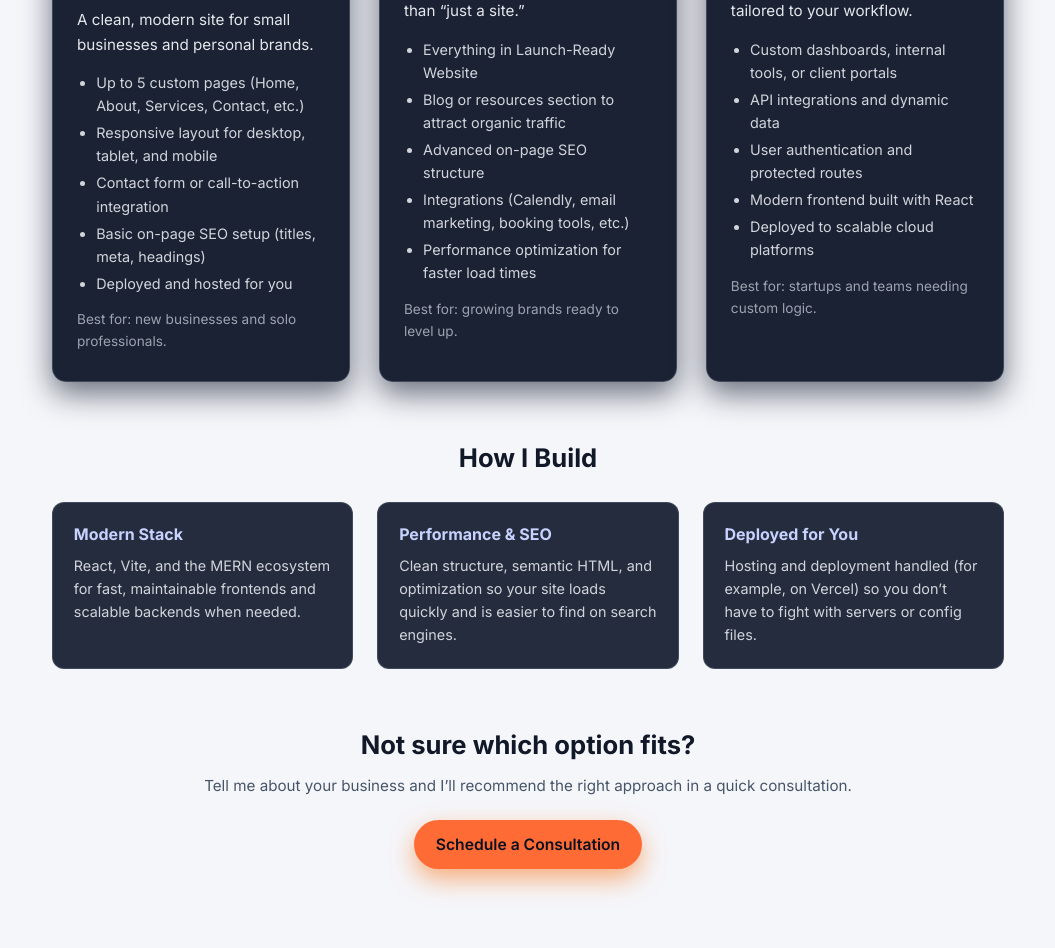
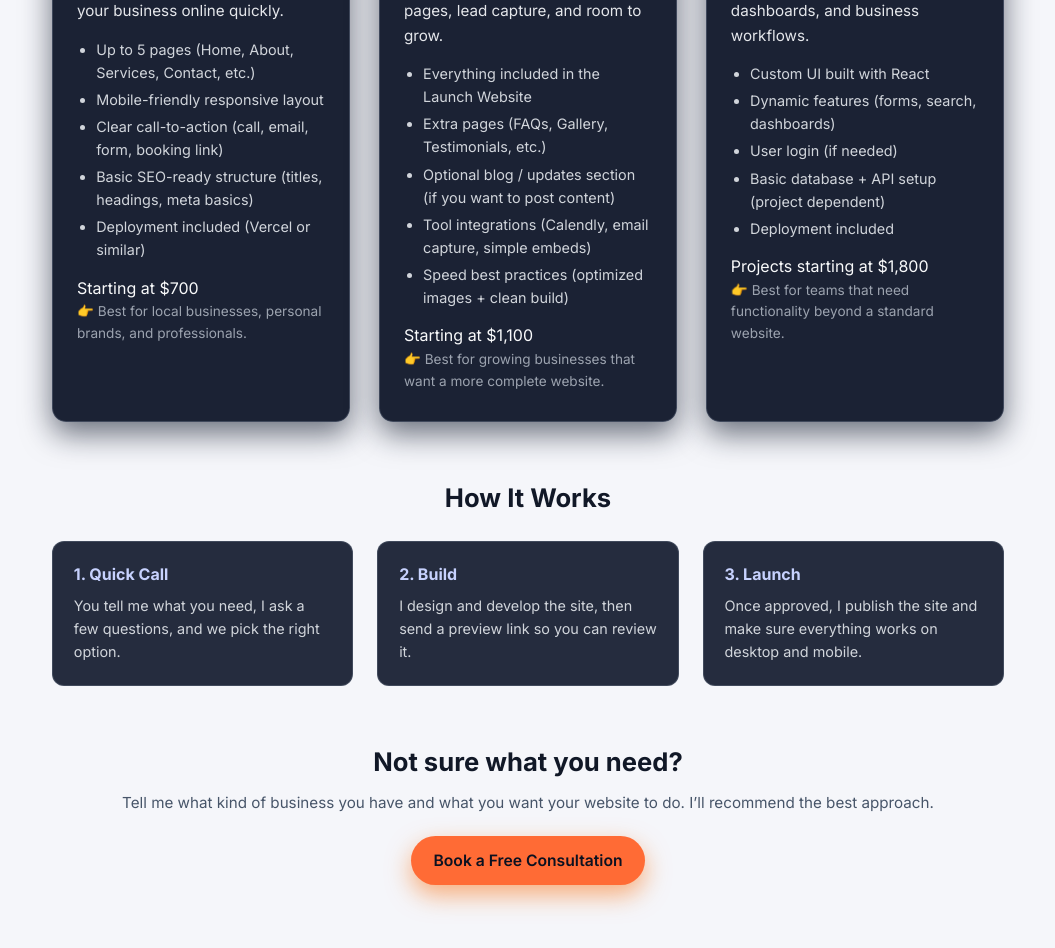
Before and after one commit to EliasAllan/Portfolio2025, a React (Vite) app in the folder client/: page /services in a window 1280 px wide. Shown: the part 480-1428 px from the top of the page, without its empty margins (112-1167 px from the left). Built offline with nearby package versions, Linux system fonts and the light colour scheme.

Commit message:
added prices to services page

```diff
--- a/client/src/pages/Services.jsx
+++ b/client/src/pages/Services.jsx
@@ -1,91 +1,112 @@
 import "../styles/about.css";
-
 import "../styles/services.css";
 import { Link } from "react-router-dom";
 
 export default function Services() {
   return (
     <div className="services-page">
-      {/* Intro */}
+      {/* Hero */}
       <header className="services-hero">
         <h1>Services</h1>
         <p>
-          Custom web development that helps your business look professional,
-          load fast, and actually convert visitors into customers.
+          I build clean, modern websites that help small businesses look
+          professional, work great on mobile, and make it easy for customers to
+          contact you.
         </p>
       </header>
 
-      {/* Core Services */}
+      {/* Services */}
       <section className="services-grid">
-        <div className="service-card">
-          <h2>⚡ Launch-Ready Website</h2>
+        {/* HERO SERVICE */}
+        <div className="service-card featured">
+          <h2>⚡ Launch Website</h2>
           <p className="service-tagline">
-            A clean, modern site for small businesses and personal brands.
+            A fast, professional website to get your business online quickly.
           </p>
+
           <ul>
-            <li>Up to 5 custom pages (Home, About, Services, Contact, etc.)</li>
-            <li>Responsive layout for desktop, tablet, and mobile</li>
-            <li>Contact form or call-to-action integration</li>
-            <li>Basic on-page SEO setup (titles, meta, headings)</li>
-            <li>Deployed and hosted for you</li>
+            <li>Up to 5 pages (Home, About, Services, Contact, etc.)</li>
+            <li>Mobile-friendly responsive layout</li>
+            <li>Clear call-to-action (call, email, form, booking link)</li>
+            <li>Basic SEO-ready structure (titles, headings, meta basics)</li>
+            <li>Deployment included (Vercel or similar)</li>
           </ul>
-          <p className="service-note">Best for: new businesses and solo professionals.</p>
+
+          <p className="price">Starting at $700</p>
+
+          <p className="service-note">
+            👉 Best for local businesses, personal brands, and professionals.
+          </p>
         </div>
 
+        {/* GROWTH */}
         <div className="service-card">
           <h2>🚀 Growth Website</h2>
           <p className="service-tagline">
-            For businesses that need more than “just a site.”
+            For businesses that want content pages, lead capture, and room to grow.
           </p>
+
           <ul>
-            <li>Everything in Launch-Ready Website</li>
-            <li>Blog or resources section to attract organic traffic</li>
-            <li>Advanced on-page SEO structure</li>
-            <li>Integrations (Calendly, email marketing, booking tools, etc.)</li>
-            <li>Performance optimization for faster load times</li>
+            <li>Everything included in the Launch Website</li>
+            <li>Extra pages (FAQs, Gallery, Testimonials, etc.)</li>
+            <li>Optional blog / updates section (if you want to post content)</li>
+            <li>Tool integrations (Calendly, email capture, simple embeds)</li>
+            <li>Speed best practices (optimized images + clean build)</li>
           </ul>
-          <p className="service-note">Best for: growing brands ready to level up.</p>
+
+          <p className="price">Starting at $1,100</p>
+
+          <p className="service-note">
+            👉 Best for growing businesses that want a more complete website.
+          </p>
         </div>
 
+        {/* CUSTOM */}
         <div className="service-card">
           <h2>🛠️ Custom Web App</h2>
           <p className="service-tagline">
-            React / MERN-based web apps tailored to your workflow.
+            Custom React apps for forms, dashboards, and business workflows.
           </p>
+
           <ul>
-            <li>Custom dashboards, internal tools, or client portals</li>
-            <li>API integrations and dynamic data</li>
-            <li>User authentication and protected routes</li>
-            <li>Modern frontend built with React</li>
-            <li>Deployed to scalable cloud platforms</li>
+            <li>Custom UI built with React</li>
+            <li>Dynamic features (forms, search, dashboards)</li>
+            <li>User login (if needed)</li>
+            <li>Basic database + API setup (project dependent)</li>
+            <li>Deployment included</li>
           </ul>
-          <p className="service-note">Best for: startups and teams needing custom logic.</p>
+
+          <p className="price">Projects starting at $1,800</p>
+
+          <p className="service-note">
+            👉 Best for teams that need functionality beyond a standard website.
+          </p>
         </div>
       </section>
 
-      {/* Tech & Process */}
+      {/* Process */}
       <section className="services-extra">
-        <h2>How I Build</h2>
+        <h2>How It Works</h2>
         <div className="extra-grid">
           <div className="extra-item">
-            <h3>Modern Stack</h3>
+            <h3>1. Quick Call</h3>
             <p>
-              React, Vite, and the MERN ecosystem for fast, maintainable
-              frontends and scalable backends when needed.
+              You tell me what you need, I ask a few questions, and we pick the
+              right option.
             </p>
           </div>
           <div className="extra-item">
-            <h3>Performance & SEO</h3>
+            <h3>2. Build</h3>
             <p>
-              Clean structure, semantic HTML, and optimization so your site
-              loads quickly and is easier to find on search engines.
+              I design and develop the site, then send a preview link so you can
+              review it.
             </p>
           </div>
           <div className="extra-item">
-            <h3>Deployed for You</h3>
+            <h3>3. Launch</h3>
             <p>
-              Hosting and deployment handled (for example, on Vercel) so you
-              don’t have to fight with servers or config files.
+              Once approved, I publish the site and make sure everything works
+              on desktop and mobile.
             </p>
           </div>
         </div>
@@ -93,13 +114,14 @@ export default function Services() {
 
       {/* CTA */}
       <section className="services-cta">
-        <h2>Not sure which option fits?</h2>
+        <h2>Not sure what you need?</h2>
         <p>
-          Tell me about your business and I’ll recommend the right approach in a
-          quick consultation.
+          Tell me what kind of business you have and what you want your website
+          to do. I’ll recommend the best approach.
         </p>
+
         <Link to="/book" className="services-cta-button">
-          Schedule a Consultation
+          Book a Free Consultation
         </Link>
       </section>
     </div>
```
